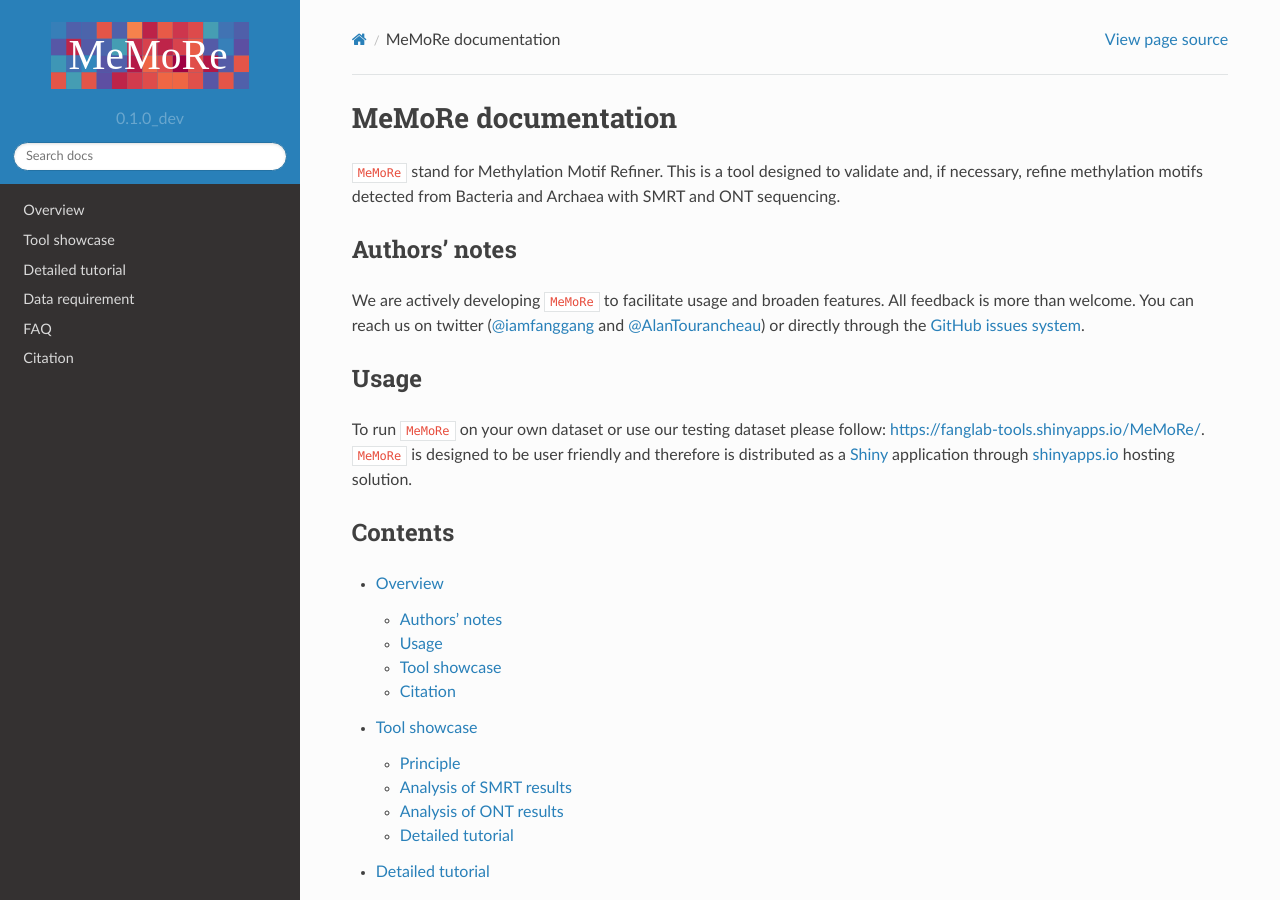
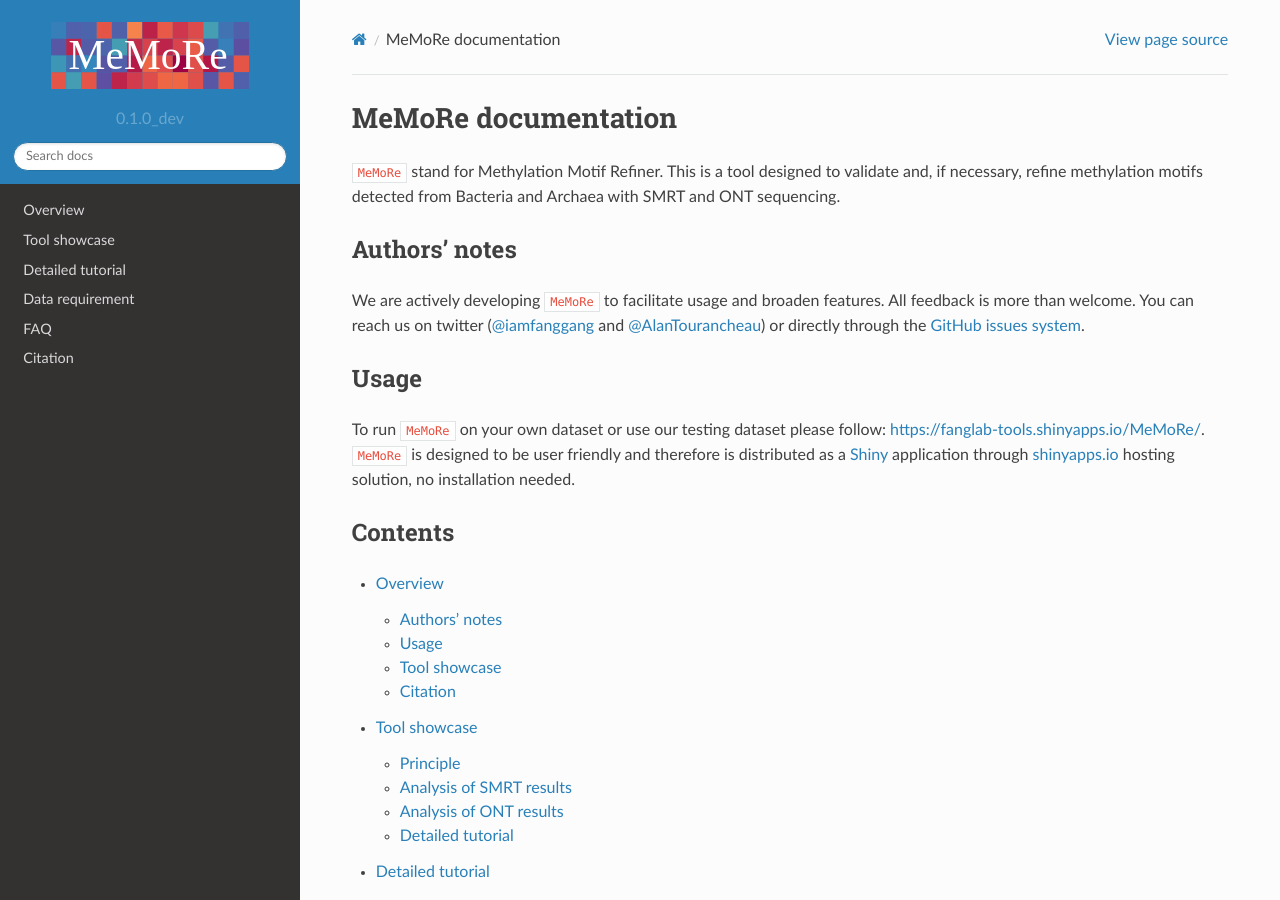
Before and after one commit to fanglab/MeMoRe, a Sphinx documentation site: the page built from docs/index.rst, in a window 1280 px wide and 900 px high. Built offline with Sphinx 7.4.7 and the Read the Docs theme 2.0.0, drawn with Linux system fonts in a browser that asks for light colours.

Commit message:
Update documentation

```diff
--- a/docs/index.rst
+++ b/docs/index.rst
@@ -13,7 +13,7 @@ We are actively developing ``MeMoRe`` to facilitate usage and broaden features.
 Usage
 -----
 
-To run ``MeMoRe`` on your own dataset or use our testing dataset please follow: https://fanglab-tools.shinyapps.io/MeMoRe/. ``MeMoRe`` is designed to be user friendly and therefore is distributed as a `Shiny <https://shiny.rstudio.com/>`_ application through `shinyapps.io <https://www.shinyapps.io/>`_ hosting solution.
+To run ``MeMoRe`` on your own dataset or use our testing dataset please follow: https://fanglab-tools.shinyapps.io/MeMoRe/. ``MeMoRe`` is designed to be user friendly and therefore is distributed as a `Shiny <https://shiny.rstudio.com/>`_ application through `shinyapps.io <https://www.shinyapps.io/>`_ hosting solution, no installation needed.
 
 Contents
 --------
--- a/docs/overview.rst
+++ b/docs/overview.rst
@@ -12,7 +12,7 @@ We are actively developing ``MeMoRe`` to facilitate usage and broaden features.
 Usage
 =====
 
-To run ``MeMoRe`` on your own dataset or use our testing dataset please follow: https://fanglab-tools.shinyapps.io/MeMoRe/. ``MeMoRe`` is designed to be user friendly and therefore is distributed as a `Shiny <https://shiny.rstudio.com/>`_ application through `shinyapps.io <https://www.shinyapps.io/>`_ hosting solution.
+To run ``MeMoRe`` on your own dataset or use our testing dataset please follow: https://fanglab-tools.shinyapps.io/MeMoRe/. ``MeMoRe`` is designed to be user friendly and therefore is distributed as a `Shiny <https://shiny.rstudio.com/>`_ application through `shinyapps.io <https://www.shinyapps.io/>`_ hosting solution, no installation needed.
 
 .. include:: tool_showcase.inc
 
```
Also changed, not shown: README.md (+1 -1 lines).
